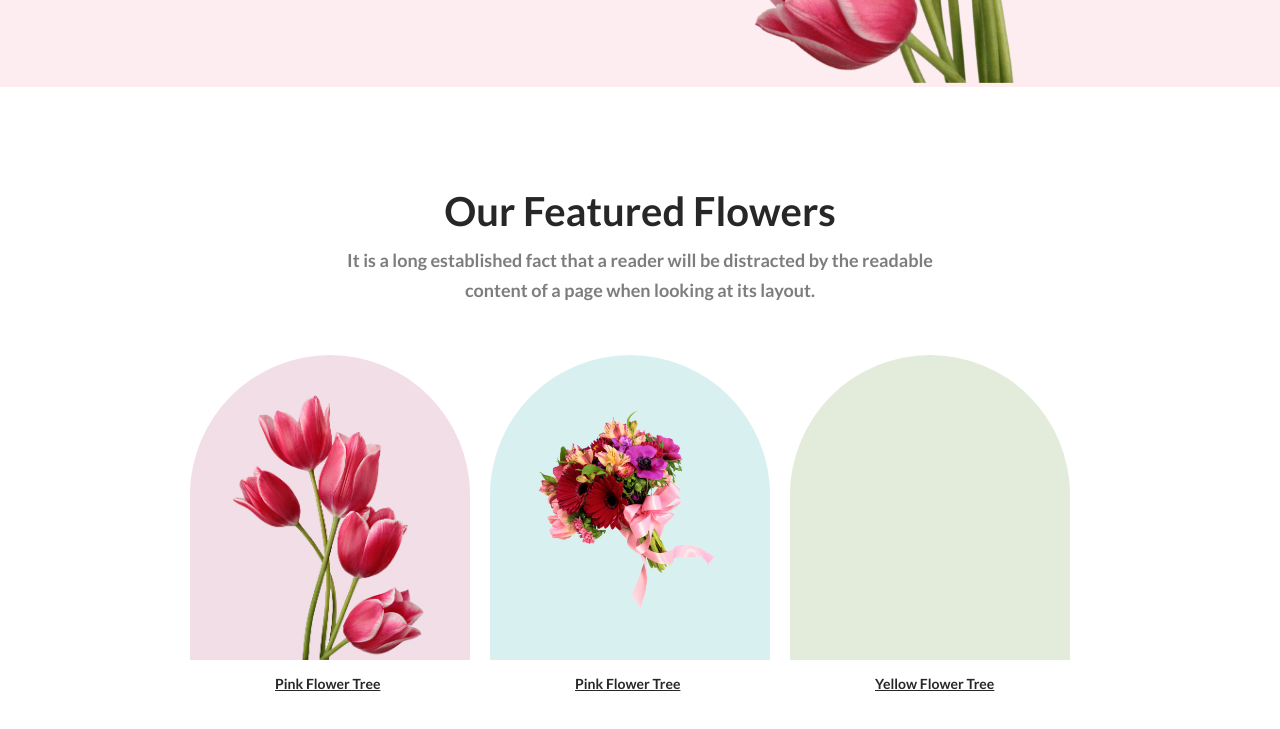
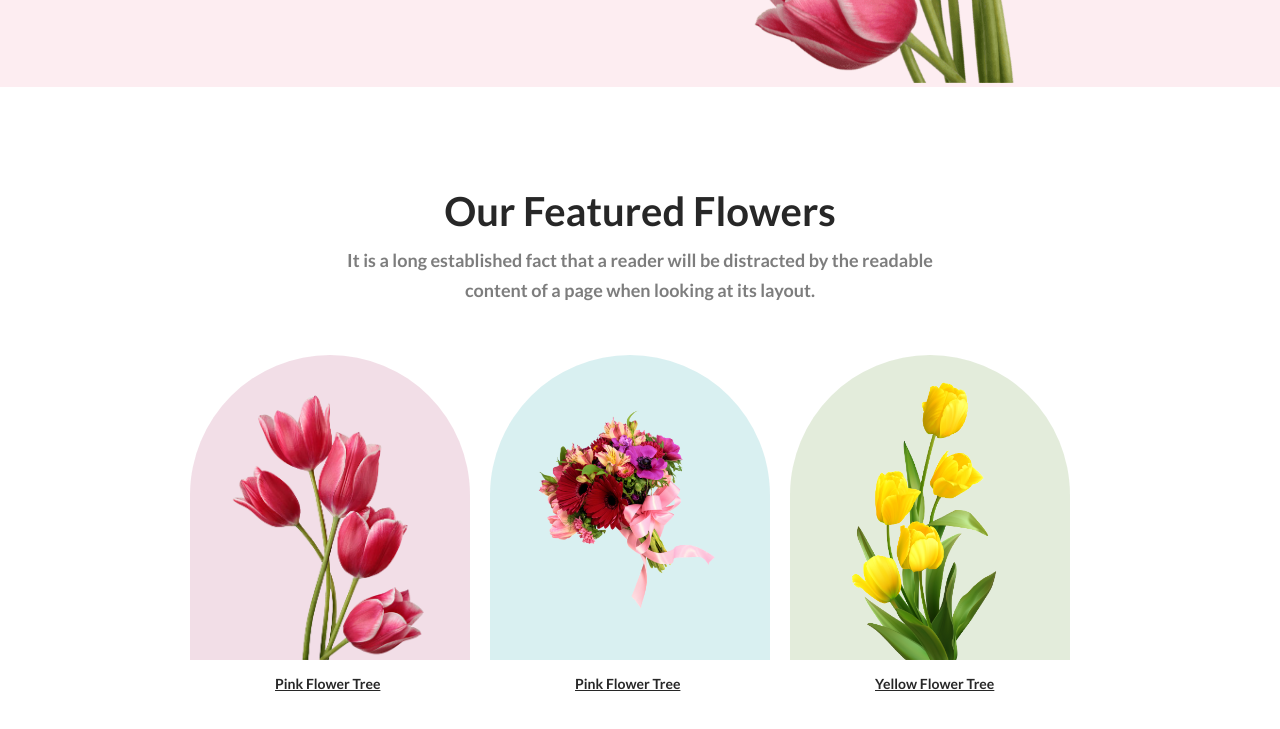
Before and after one commit to abdulllah01/FlowerBD, a plain HTML site: page index.html in a window 1280 px wide. Shown: the part 537-1266 px from the top of the page. Drawn offline with Linux system fonts and the light colour scheme; the site is published under a folder, as on GitHub Pages, so addresses that start at the root find nothing.

Commit message:
images added

```diff
--- a/index.html
+++ b/index.html
@@ -87,7 +87,7 @@
                 margin-right: 20px;
                 align-items: center;
                 border-radius: 300px 300px 0px 0px;
-                background: url(/images/pngwing\ 7.png), rgba(71, 125, 17, 0.15);
+                background: url(./images/pngwing\ 7.png), rgba(71, 125, 17, 0.15);
                 padding: 77px 35px 0px 75px;
                 background-position: bottom ,center;
                 background-size: 230px;
```
